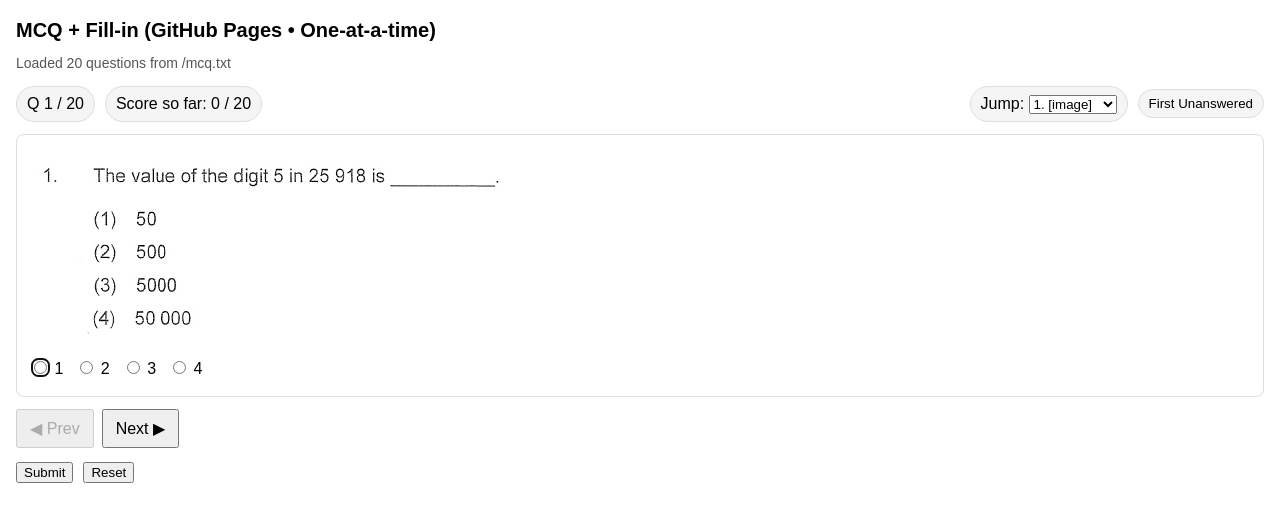
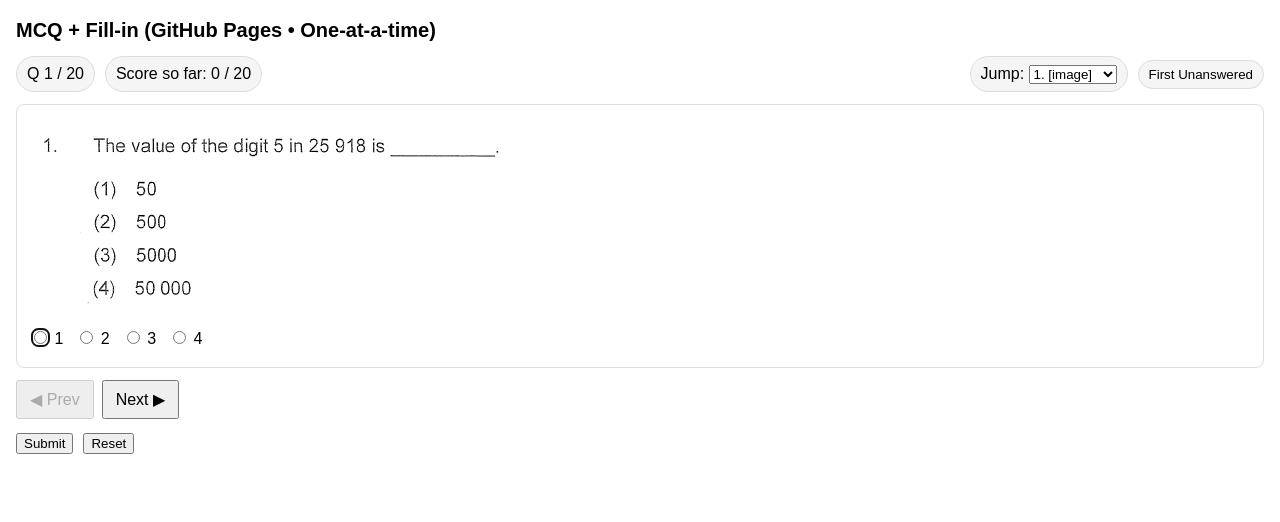
Before and after one commit to twowheel291/P4-Math-EOY-HBL-practice-paper-2025, a plain HTML site: page index.html in a window 1280 px wide. Drawn offline with Linux system fonts and the light colour scheme.

Commit message:
Update index.html

```diff
--- a/index.html
+++ b/index.html
@@ -48,7 +48,7 @@
 <body>
 
 <h1>MCQ + Fill-in (GitHub Pages • One-at-a-time)</h1>
-<div id="status" class="status">This page auto-loads <code>mcq.txt</code> (same folder). Put images beside this HTML or use relative URLs in mcq.txt.</div>
+<div id="status" class="status">Auto-loading <code>mcq.txt</code> from the same folder…</div>
 
 <div class="loader">
   <strong>1) Source for mcq.txt</strong>
@@ -461,8 +461,8 @@ async function loadMCQFrom(url){
     }
     initState(items.length);
     $("quizArea").classList.remove("hidden");
-    $("status").textContent = `Loaded ${items.length} questions from ${url}`;
-    document.querySelector(".loader").style.display = "none"; // hide loader after success
+    $("status").textContent = "";                               // hide status line
+    document.querySelector(".loader").style.display = "none";    // hide loader
     buildJump();
     renderCurrent();
   }catch(e){
@@ -528,8 +528,8 @@ $("btnReload").addEventListener("click", ()=>{
       return;
     }
     $("quizArea").classList.remove("hidden");
-    $("status").textContent = `Loaded ${items.length} questions from ${url}`;
-    document.querySelector(".loader").style.display = "none"; // hide on success
+    $("status").textContent = "";                               // hide status line
+    document.querySelector(".loader").style.display = "none";    // hide loader
     initState(items.length);
     buildJump(); renderCurrent();
   }).catch(err=>{
```
